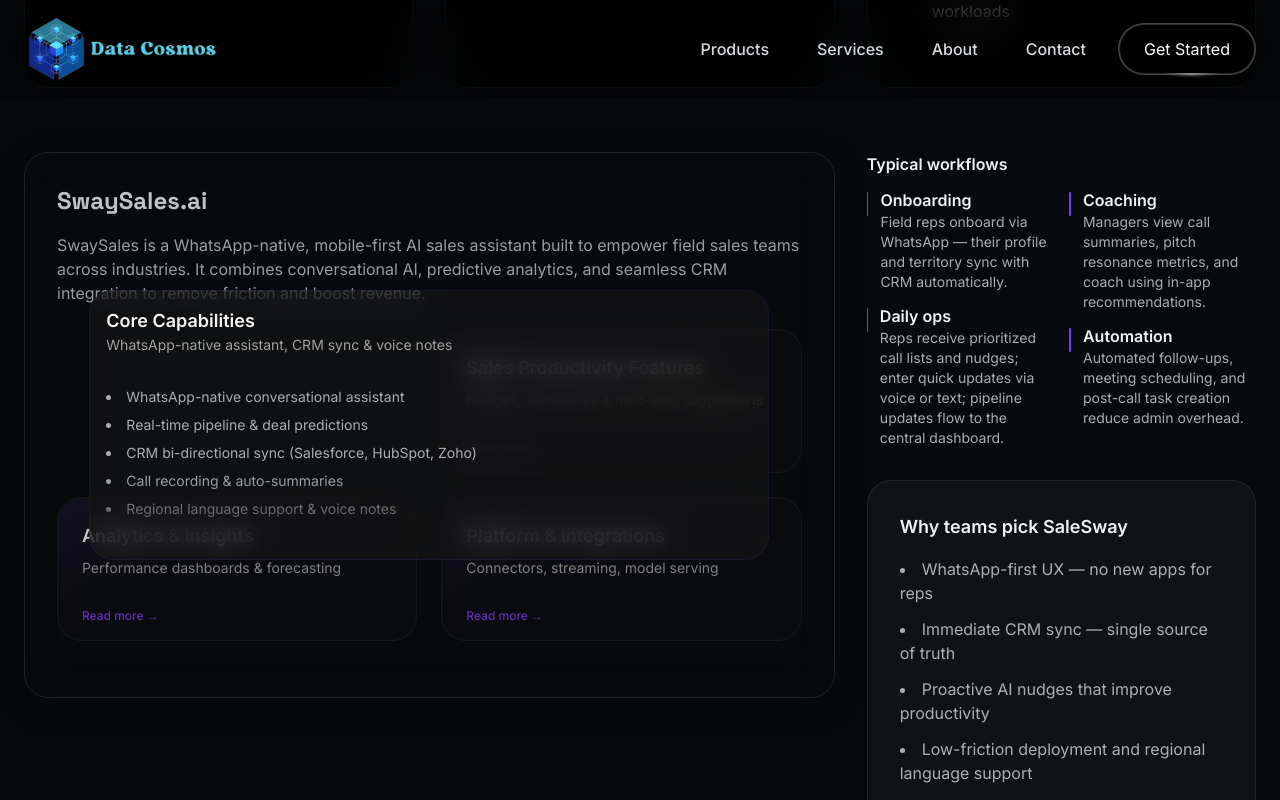
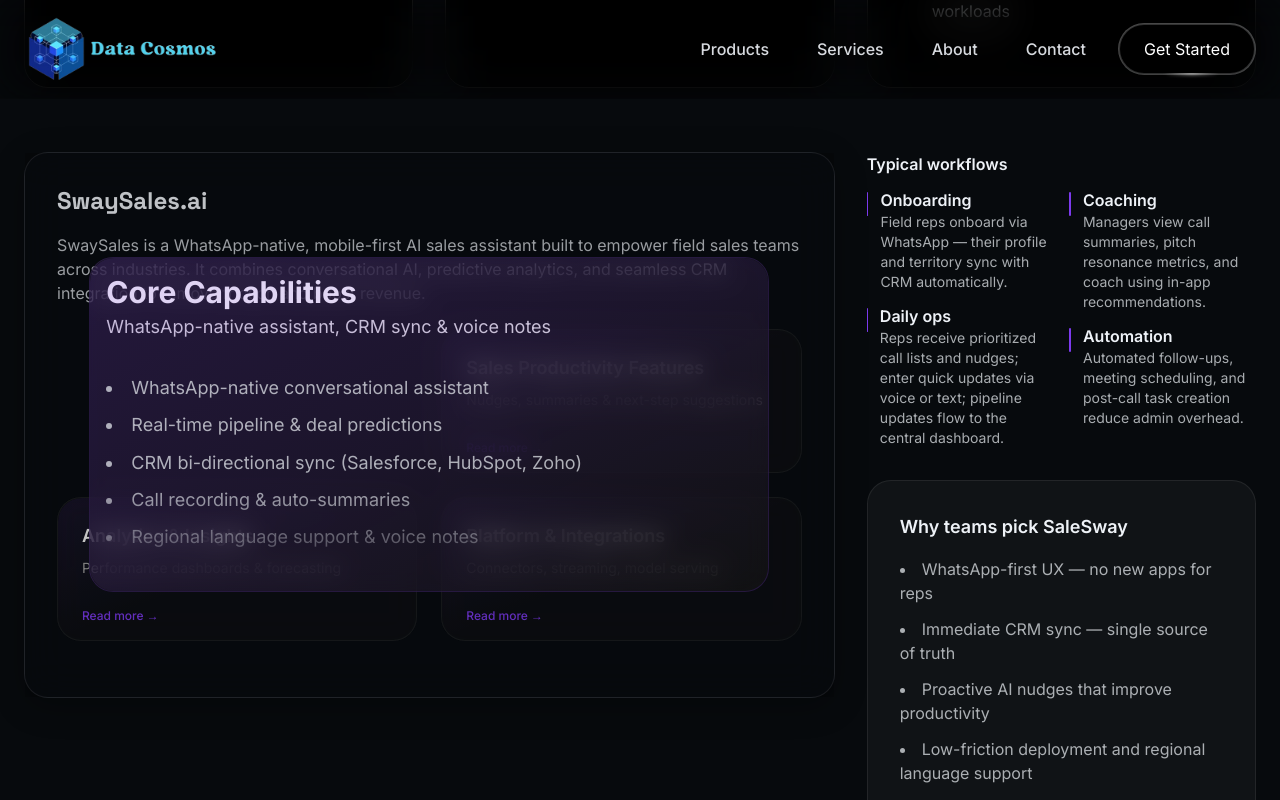
Before and after one commit to taranggg/data-cosmos, a Next.js app: page / in a window 1280 px wide. Both pictures are taken after a click on the button 237 px from the left and 2438 px from the top of the page. Shown: the part 2038-2838 px from the top of the page. Built offline with nearby package versions, Linux system fonts and the light colour scheme.

Commit message:
feat: Enhance ExpandableCardGrid accessibility and styling; add keyboard navigation and prominent gradient overlay

```diff
--- a/src/components/expandable-card-grid.tsx
+++ b/src/components/expandable-card-grid.tsx
@@ -84,20 +84,22 @@
             <motion.div
               layoutId={`card-${active.title}-${id}`}
               ref={ref}
-              className="w-full max-w-[680px] h-full md:h-fit md:max-h-[90%] flex flex-col bg-white/6 dark:bg-neutral-900/60 sm:rounded-3xl overflow-hidden border border-cosmic-violet/10 backdrop-blur-md"
+              className="relative w-full max-w-[680px] h-full md:h-fit md:max-h-[90%] flex flex-col bg-white/6 dark:bg-neutral-900/60 sm:rounded-3xl overflow-hidden border border-cosmic-violet/20 backdrop-blur-md"
             >
+              {/* prominent violet gradient overlay for expanded card */}
+              <div className="absolute inset-0 pointer-events-none rounded-3xl bg-gradient-to-br from-cosmic-violet/20 via-cosmic-violet/12 to-transparent" />
               <div>
                 <div className="flex justify-between items-start p-4">
                   <div className="">
                     <motion.h3
                       layoutId={`title-${active.title}-${id}`}
-                      className="font-semibold text-neutral-900 dark:text-neutral-100 text-lg"
+                      className="font-bold text-neutral-900 dark:text-neutral-100 text-2xl md:text-3xl leading-tight z-20"
                     >
                       {active.title}
                     </motion.h3>
                     <motion.p
                       layoutId={`description-${active.description}-${id}`}
-                      className="text-neutral-600 dark:text-neutral-400 text-sm"
+                      className="text-neutral-600 dark:text-neutral-300 text-base md:text-lg leading-relaxed z-20"
                     >
                       {active.description}
                     </motion.p>
@@ -109,7 +111,7 @@
                     initial={{ opacity: 0 }}
                     animate={{ opacity: 1 }}
                     exit={{ opacity: 0 }}
-                    className="text-neutral-600 text-sm h-40 md:h-fit pb-10 flex flex-col items-start gap-4 overflow-auto dark:text-neutral-400 [mask:linear-gradient(to_bottom,white,white,transparent)] [scrollbar-width:none] [-ms-overflow-style:none] [-webkit-overflow-scrolling:touch]"
+                    className="text-neutral-600 text-base md:text-lg leading-relaxed h-40 md:h-fit pb-10 flex flex-col items-start gap-4 overflow-auto dark:text-neutral-300 z-20 [mask:linear-gradient(to_bottom,white,white,transparent)] [scrollbar-width:none] [-ms-overflow-style:none] [-webkit-overflow-scrolling:touch]"
                   >
                     {typeof active.content === "function"
                       ? active.content()
@@ -127,8 +129,23 @@
             layoutId={`card-${card.title}-${id}`}
             key={card.title}
             onClick={() => setActive(card)}
+            role="button"
+            tabIndex={0}
+            onKeyDown={(e: React.KeyboardEvent) => {
+              if (e.key === "Enter" || e.key === " ") {
+                e.preventDefault();
+                setActive(card);
+              }
+            }}
+            aria-expanded={
+              !!(
+                active &&
+                typeof active === "object" &&
+                active.title === card.title
+              )
+            }
             className={
-              `p-6 flex flex-col justify-between hover:shadow-lg transition-shadow duration-200 rounded-3xl cursor-pointer relative bg-white/6 dark:bg-neutral-900/30 border border-white/6 backdrop-blur-md overflow-hidden ` +
+              `p-6 flex flex-col justify-between hover:shadow-lg transition-shadow duration-200 rounded-3xl cursor-pointer relative bg-white/6 dark:bg-neutral-900/30 border border-white/6 backdrop-blur-md overflow-hidden focus:outline-none focus-visible:ring-2 focus-visible:ring-cosmic-violet focus-visible:ring-offset-2 ` +
               (cardClassName ?? "")
             }
             style={{ minHeight: cardMinHeight ?? "9rem" }}
```
